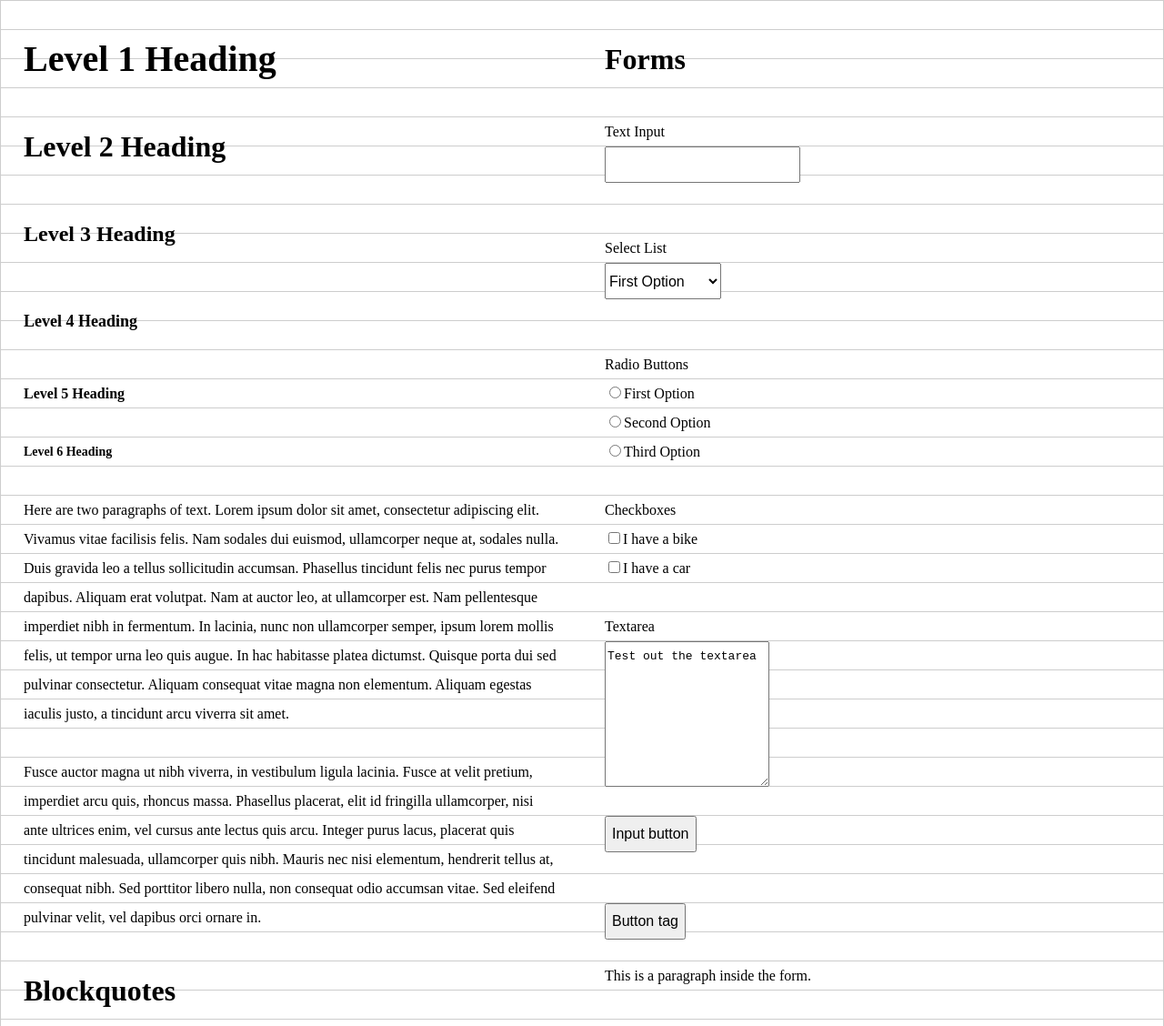
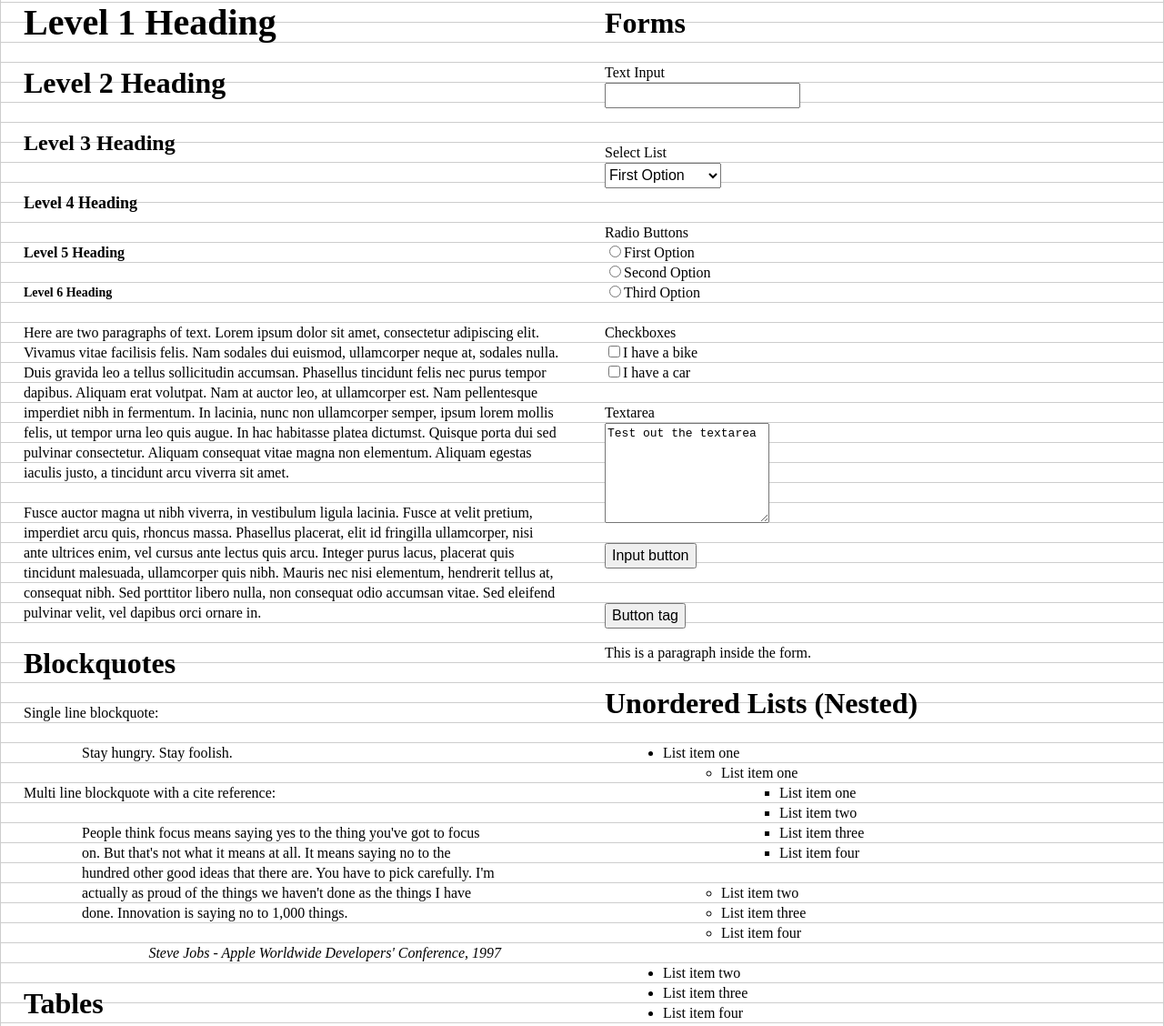
Before and after one commit to themefoundation/cadence, a website: page index.html in a window 1280 px wide. Shown: the part 184-1312 px from the top of the page at 91% size. Drawn offline with Linux system fonts and the light colour scheme.

Commit message:
Fixed bugs and reset defaults

```diff
--- a/cadence.css
+++ b/cadence.css
@@ -2,7 +2,8 @@
 -------------------------------------------------------------- */
 * {
   font-size: 100%;
-  line-height: 32px;
+  line-height: 22px;
+  line-height: 1.375rem;
   margin-top: 0;
   margin-bottom: 0;
   padding-top: 0;
@@ -12,59 +13,72 @@
   box-sizing: border-box; }
 
 h1, h2, h3, h4, h5, h6, p, ol, ul, table, blockquote, pre {
-  margin-bottom: 32px; }
+  margin-bottom: 22px;
+  margin-bottom: 1.375rem; }
 
 h1 {
   font-size: 40px;
   font-size: 2.5rem;
-  line-height: 64px; }
+  line-height: 44px;
+  line-height: 2.75rem; }
 
 h2 {
   font-size: 32px;
   font-size: 2rem;
-  line-height: 64px; }
+  line-height: 44px;
+  line-height: 2.75rem; }
 
 h3 {
   font-size: 24px;
   font-size: 1.5rem;
-  line-height: 64px; }
+  line-height: 44px;
+  line-height: 2.75rem; }
 
 h4 {
   font-size: 18px;
   font-size: 1.125rem;
   /* 18px */
-  line-height: 64px; }
+  line-height: 44px;
+  /* 18px */
+  line-height: 2.75rem; }
 
 h5 {
   font-size: 16px;
   font-size: 1rem;
   /* 16px */
-  line-height: 32px; }
+  line-height: 22px;
+  /* 16px */
+  line-height: 1.375rem; }
 
 h6 {
   font-size: 14px;
   font-size: 0.875rem;
   /* 14px */
-  line-height: 32px; }
+  line-height: 22px;
+  /* 14px */
+  line-height: 1.375rem; }
 
 blockquote {
-  padding: 32px 24px 0 24px;
-  padding: 32px 1.5rem 0 1.5rem; }
+  padding: 22px 24px 0 24px;
+  padding: 1.375rem 1.5rem 0 1.5rem; }
 
 blockquote p {
   margin-bottom: 0;
-  padding-bottom: 32px; }
+  padding-bottom: 22px;
+  padding-bottom: 1.375rem; }
 
 blockquote cite {
   display: block;
-  margin-top: 32px;
+  margin-top: 22px;
+  margin-top: 1.375rem;
   text-align: right; }
 
 table {
   border-collapse: collapse; }
 
 th {
-  line-height: 64px; }
+  line-height: 44px;
+  line-height: 2.75rem; }
 
 ol, ul {
   margin-left: 24px;
@@ -89,17 +103,24 @@ em, var, strong, code, kbd {
 /* =Forms
 -------------------------------------------------------------- */
 input[type="text"] {
-  height: 40px;
-  margin-bottom: 24px; }
+  height: 27px;
+  height: 1.71875rem;
+  margin-bottom: 16px;
+  margin-bottom: 1.03125rem; }
 
 button, input[type="button"] {
-  height: 40px;
-  margin-bottom: 24px; }
+  height: 27px;
+  height: 1.71875rem;
+  margin-bottom: 16px;
+  margin-bottom: 1.03125rem; }
 
 select {
-  height: 40px;
-  margin-bottom: 24px; }
+  height: 27px;
+  height: 1.71875rem;
+  margin-bottom: 16px;
+  margin-bottom: 1.03125rem; }
 
 textarea {
-  height: 160px;
+  height: 110px;
+  height: 6.875rem;
   display: block; }
--- a/index.html
+++ b/index.html
@@ -336,13 +336,8 @@
 
 	<script>
 		var cadenceHeight = getComputedStyle(document.body, null).lineHeight;
-   		// alert(cadenceHeight);
-   		// var cadenceElement = ;
-   		alert(cadenceHeight);
-   		// alert(document.getElementById('main').innerHTML);
    		document.getElementById('main').style.backgroundImage = 'url(img/grid-' + cadenceHeight + '.png)';
    		document.getElementById('main').style.paddingTop = cadenceHeight;
-   		// document.body.style.backgroundImage = 'url(img/grid-' + cadenceHeight + '.png)';
 	</script>
 
 </body>
--- a/src/cadence.css
+++ b/src/cadence.css
@@ -2,7 +2,7 @@
 -------------------------------------------------------------- */
 * {
   font-size: 100%;
-  line-height: 32px;
+  line-height: 1.375rem;
   margin-top: 0;
   margin-bottom: 0;
   padding-top: 0;
@@ -12,52 +12,52 @@
   box-sizing: border-box; }
 
 h1, h2, h3, h4, h5, h6, p, ol, ul, table, blockquote, pre {
-  margin-bottom: 32px; }
+  margin-bottom: 1.375rem; }
 
 h1 {
   font-size: 2.5rem;
-  line-height: 64px; }
+  line-height: 2.75rem; }
 
 h2 {
   font-size: 2rem;
-  line-height: 64px; }
+  line-height: 2.75rem; }
 
 h3 {
   font-size: 1.5rem;
-  line-height: 64px; }
+  line-height: 2.75rem; }
 
 h4 {
   font-size: 1.125rem;
   /* 18px */
-  line-height: 64px; }
+  line-height: 2.75rem; }
 
 h5 {
   font-size: 1rem;
   /* 16px */
-  line-height: 32px; }
+  line-height: 1.375rem; }
 
 h6 {
   font-size: 0.875rem;
   /* 14px */
-  line-height: 32px; }
+  line-height: 1.375rem; }
 
 blockquote {
-  padding: 32px 1.5rem 0 1.5rem; }
+  padding: 1.375rem 1.5rem 0 1.5rem; }
 
 blockquote p {
   margin-bottom: 0;
-  padding-bottom: 32px; }
+  padding-bottom: 1.375rem; }
 
 blockquote cite {
   display: block;
-  margin-top: 32px;
+  margin-top: 1.375rem;
   text-align: right; }
 
 table {
   border-collapse: collapse; }
 
 th {
-  line-height: 64px; }
+  line-height: 2.75rem; }
 
 ol, ul {
   margin-left: 1.5rem;
@@ -79,17 +79,17 @@ em, var, strong, code, kbd {
 /* =Forms
 -------------------------------------------------------------- */
 input[type="text"] {
-  height: 40px;
-  margin-bottom: 24px; }
+  height: 1.71875rem;
+  margin-bottom: 1.03125rem; }
 
 button, input[type="button"] {
-  height: 40px;
-  margin-bottom: 24px; }
+  height: 1.71875rem;
+  margin-bottom: 1.03125rem; }
 
 select {
-  height: 40px;
-  margin-bottom: 24px; }
+  height: 1.71875rem;
+  margin-bottom: 1.03125rem; }
 
 textarea {
-  height: 160px;
+  height: 6.875rem;
   display: block; }
```
